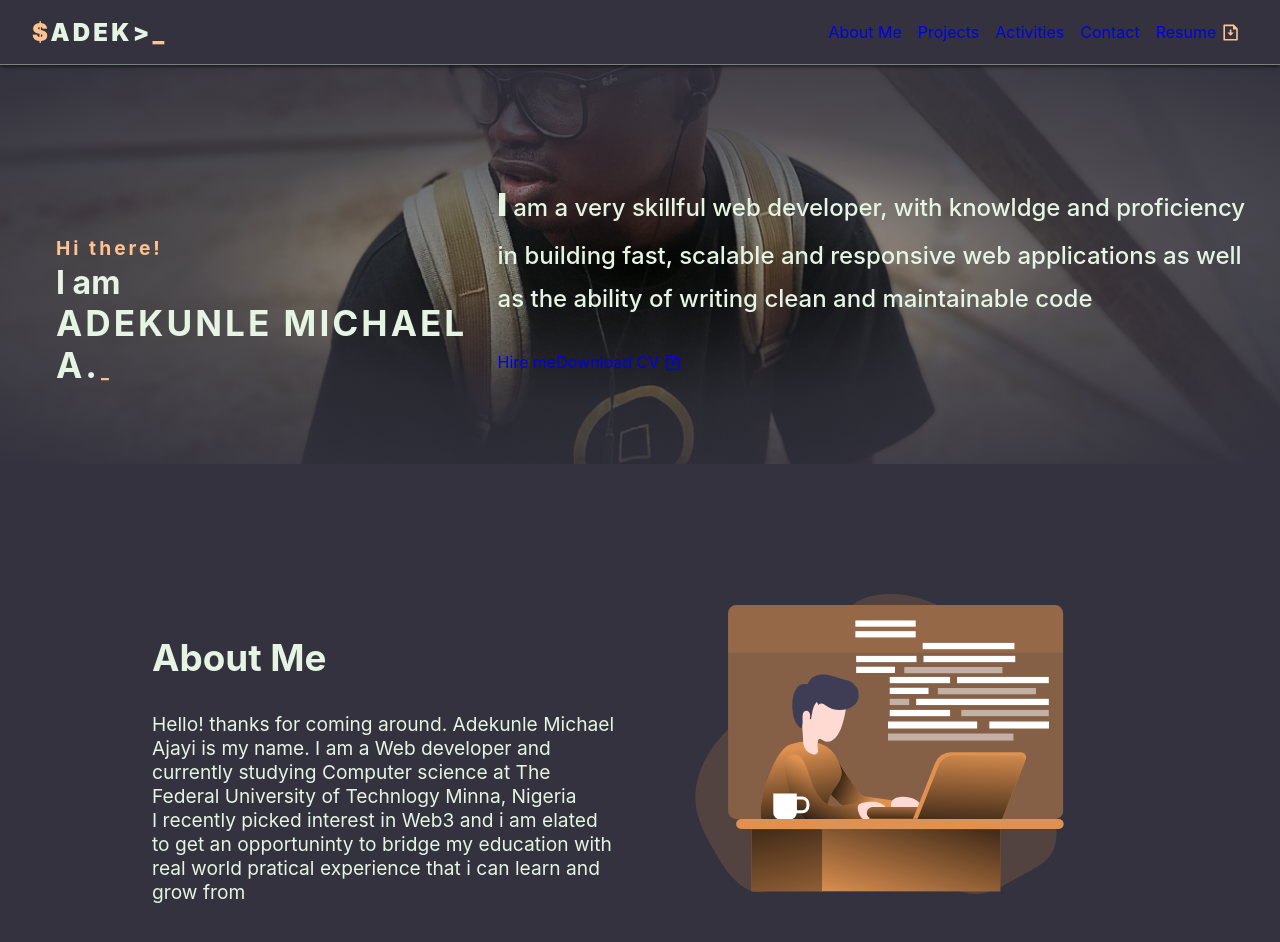
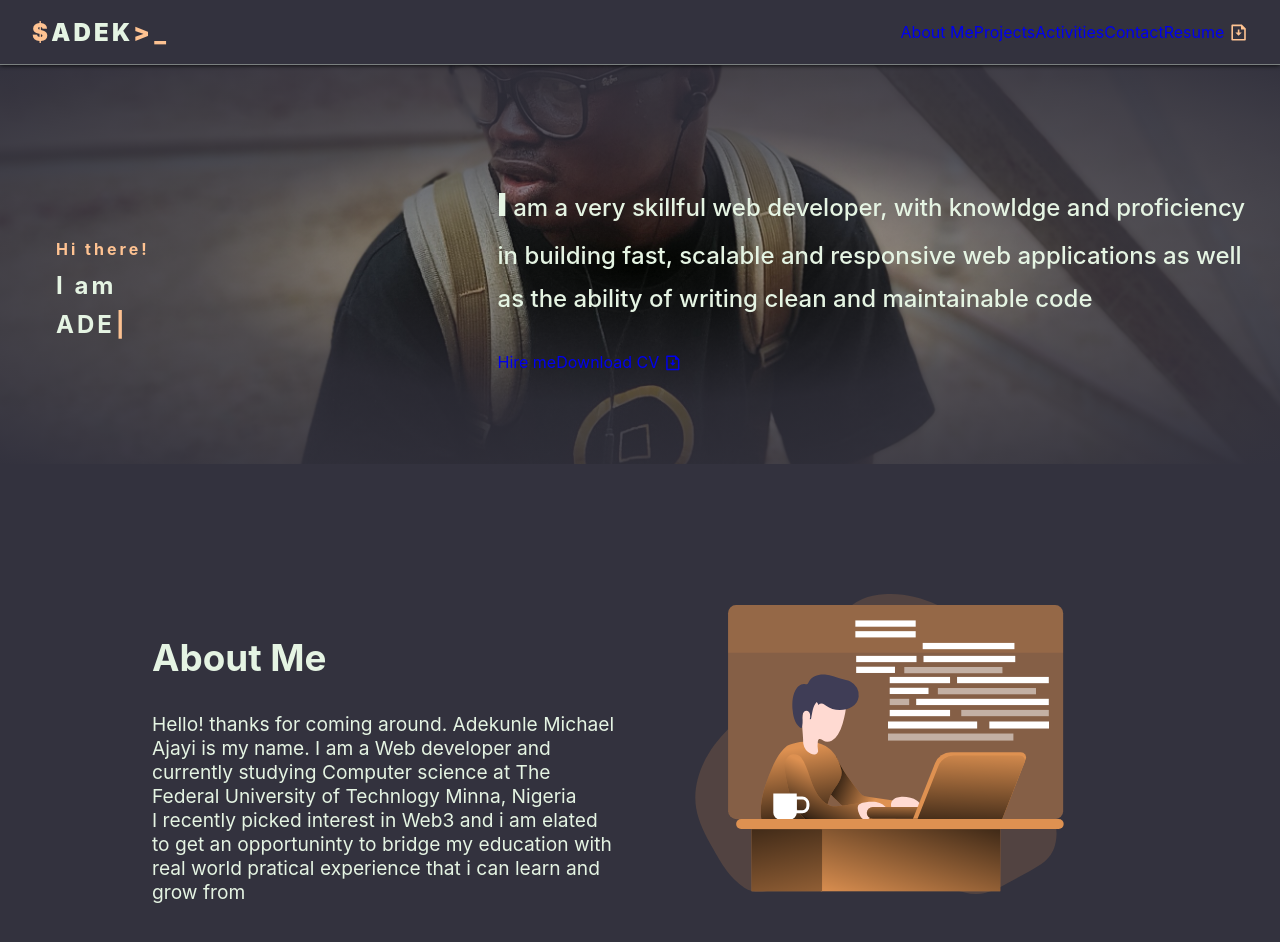
Before and after one commit to AjayiMike/portfolio, a React (Create React App) app: page / in a window 1280 px wide. Shown: the top 942 px of the page. Built offline with nearby package versions, Linux system fonts and the light colour scheme.

Commit message:
rectify the horizontal scrollbar on the page and add more content to the greating section typewriter

```diff
--- a/src/App.js
+++ b/src/App.js
@@ -170,7 +170,7 @@ function App() {
   return (
     <div className="App">
       <header>
-        <h1 className = "site-logo"><span>$</span>ADEK&gt;<span>_</span></h1>
+        <h1 className = "site-logo"><span>$</span>ADEK<span>&gt;</span><span><Typewriter options = {{cursor: "_"}}/></span></h1>
         {screenSize < 678 ?
           <GiHamburgerMenu className = "hamburger" onClick = {showHideSidebar} /> :
           <nav className = "big-screen-nav">
@@ -205,22 +205,23 @@ function App() {
               <span className = "bg-overlay"></span>
             </div>
             <div className = "greeting-section">
-              {/* <h1 className = "introduction">
-                <span className = "hi-there">Hi there,</span>
-                <span className = "i-am">I am</span>
-                <span className = "name">ADEKUNLE MICHAEL A.</span>
-              </h1> */}
-
               <Typewriter
                 onInit={(typewriter) => {
-                  typewriter.typeString("<h1 className = 'introduction' style = 'display:inline;'><span className = 'hi-there' style = 'letter-spacing: 3px; font-size: 1rem; color: #FFC392;'>Hi there!</span><br /> <span className = 'i-am' style = 'font-size: 1.5rem; letter-spacing: 3px; 1.8rem;color: rgba(#e5f4e3, .8)'>I am</span><br /> <span className = 'name' style = 'letter-spacing: 3px; font-size: 1.5rem'>ADEKUNLE MICHAEL A.</span> </h1>")
-                    .pauseFor(2500)
-                    .deleteAll()
-                    .start();
-                }}
+                typewriter
+                .pauseFor(2500)
+                .typeString("<h1 className = 'introduction' style = 'display:inline;'><span className = 'hi-there' style = 'letter-spacing: 3px; font-size: 1rem; color: #FFC392;'>Hi there!</span><br /> <span className = 'i-am' style = 'font-size: 1.5rem; letter-spacing: 3px; 1.8rem;color: rgba(#e5f4e3, .8)'>I am</span><br /> <span className = 'name' style = 'letter-spacing: 3px; font-size: 1.5rem'>ADEKUNLE MICHAEL A.</span> </h1>")
+                .pauseFor(5000)
+                .deleteChars(20)
+                .typeString("<h1 style = 'display:inline;'><span style = 'letter-spacing: 3px; font-size: 1.5rem'>A Web Developer</span><h1>")
+                .pauseFor(5000)
+                .deleteChars(15)
+                .typeString("<h1 style = 'display:inline;'><span style = 'letter-spacing: 3px; font-size: 1.5rem'>A Blockchain and DApp Enthusiast</span></h1>")
+                .pauseFor(5000)
+                .deleteAll()
+                .start();
+            }}
                 options = {{
                   loop: true,
-                  cursor: "_"
                 }}
 
               />
@@ -235,22 +236,23 @@ function App() {
           </div>
           <div className = "content-container">
             <div className = "greeting-section">
-              {/* <h1 className = "introduction">
-                <span className = "hi-there">Hi there,</span>
-                <span className = "i-am">I am</span>
-                <span className = "name">ADEKUNLE MICHAEL A.</span>
-              </h1> */}
-
               <Typewriter
                 onInit={(typewriter) => {
-                  typewriter.typeString("<h1 className = 'introduction' style = 'display:inline;'><span className = 'hi-there' style = 'letter-spacing: 3px; font-size: 1.2rem; color: #FFC392;'>Hi there!</span><br /> <span className = 'i-am' style = font-size: 'letter-spacing: 3px; 1.8rem;color: rgba(#e5f4e3, .8)'>I am</span><br /> <span className = 'name' style = 'letter-spacing: 3px; font-size: 2.2rem;'>ADEKUNLE MICHAEL A.</span> </h1>")
+                  typewriter
                     .pauseFor(2500)
+                    .typeString("<h1 className = 'introduction' style = 'display:inline;'><span className = 'hi-there' style = 'letter-spacing: 3px; font-size: 1rem; color: #FFC392;'>Hi there!</span><br /> <span className = 'i-am' style = 'font-size: 1.5rem; letter-spacing: 3px; 1.8rem;color: rgba(#e5f4e3, .8)'>I am</span><br /> <span className = 'name' style = 'letter-spacing: 3px; font-size: 1.5rem'>ADEKUNLE MICHAEL A.</span> </h1>")
+                    .pauseFor(5000)
+                    .deleteChars(20)
+                    .typeString("<h1 style = 'display:inline;'><span style = 'letter-spacing: 3px; font-size: 1.5rem'>A Web Developer</span><h1>")
+                    .pauseFor(5000)
+                    .deleteChars(15)
+                    .typeString("<h1 style = 'display:inline;'><span style = 'letter-spacing: 3px; font-size: 1.5rem'>A Blockchain and DApp Enthusiast</span></h1>")
+                    .pauseFor(5000)
                     .deleteAll()
                     .start();
-                }}
+                  }}
                 options = {{
                   loop: true,
-                  cursor: "_"
                 }}
 
               />
--- a/src/App.scss
+++ b/src/App.scss
@@ -15,7 +15,7 @@ html {
 
 body {
     background-color: $primary;
-    width: 100vw;
+    width: 100%;
     height: 100vh;
     color: $white;
 }
@@ -27,7 +27,6 @@ body {
 
 .App {
     width: 100%;
-    position: absolute;
     overflow-x: hidden;
 
     header {
@@ -51,6 +50,7 @@ body {
             cursor: default;
             span {
                 color: $secondary;
+                display: inline-block;
             }
         }
         .hamburger {
@@ -68,7 +68,8 @@ body {
     }
 
     .sidebar {
-        width: 100vw;
+        // width: 100vw;
+        width: 100%;
         height: 100vh;
         position: fixed;
         top: 0;
@@ -78,11 +79,13 @@ body {
         transition: all ease-in-out .3s;
         display: none;
         .navlinks-container {
-            width: 55vw;
+            // width: 55vw;
+            width: 55%;
             height: 100%;
             position: absolute;
             background: #4f4e5f;
-            right: -55vw;
+            // right: -55vw;
+            right: -55%;
             box-shadow: -.1rem 0 1.5rem #000;
 
             ul {
@@ -419,19 +422,19 @@ body {
 
 @keyframes slideInNav {
     0% {
-        right: -55vw;
+        right: -55%;
     }
     100% {
-        right: 0vw;
+        right: 0%;
     }
 }
 
 @keyframes slideOutNav {
     0% {
-        right: 0vw;
+        right: 0%;
     }
     100% {
-        right: -55vw;
+        right: -55%;
     }
 }
 
@@ -539,7 +542,7 @@ body {
 @media only screen and (min-width: 992px) {
 
     .big-screen-nav ul .link-items {
-        margin: 0 .5rem;
+        margin: 0 0rem;
         .nav-links {
             padding: .5rem 1.2rem;
         }
@@ -589,8 +592,10 @@ body {
                     padding-bottom: 0;
                     margin-top: 7rem;
                     .Typewriter__cursor {
-                        font-weight: 900;
+                        font-size: 1.5rem;
+                        font-weight: 700;
                         color: $secondary;
+                        display: inline-block;
                     }
 
                 }
```
